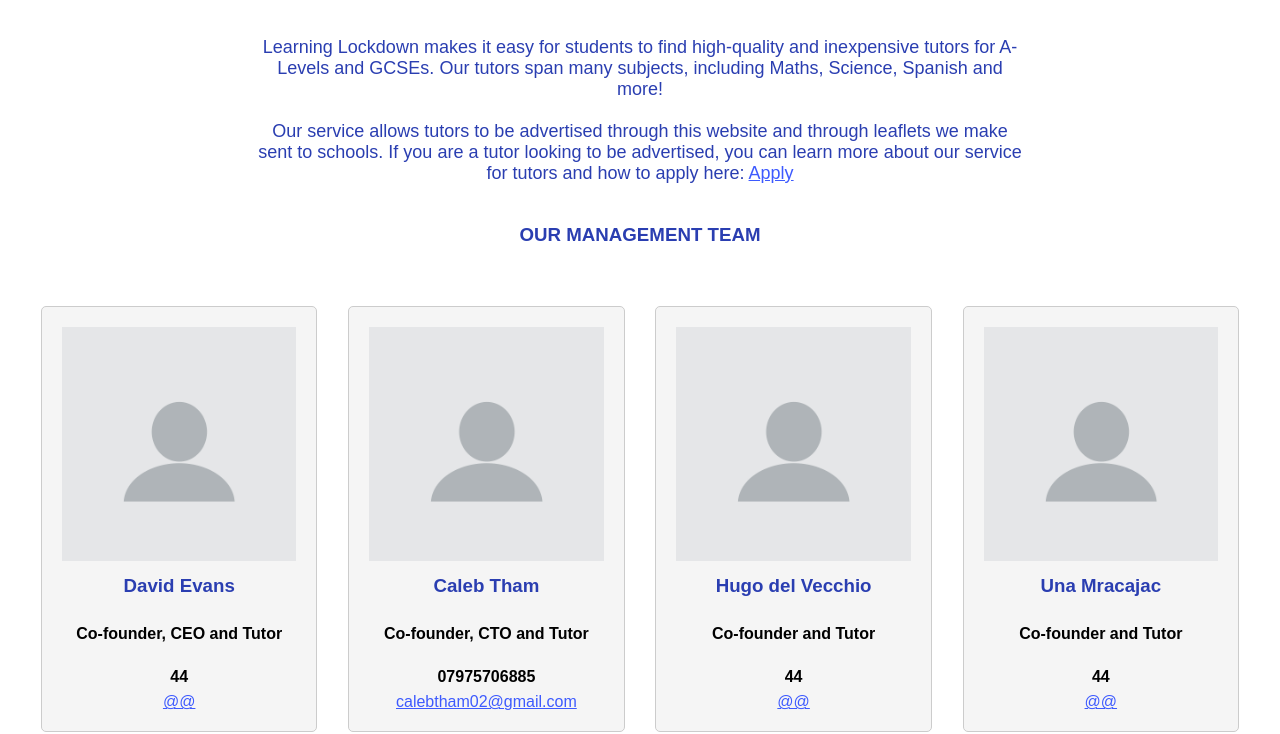
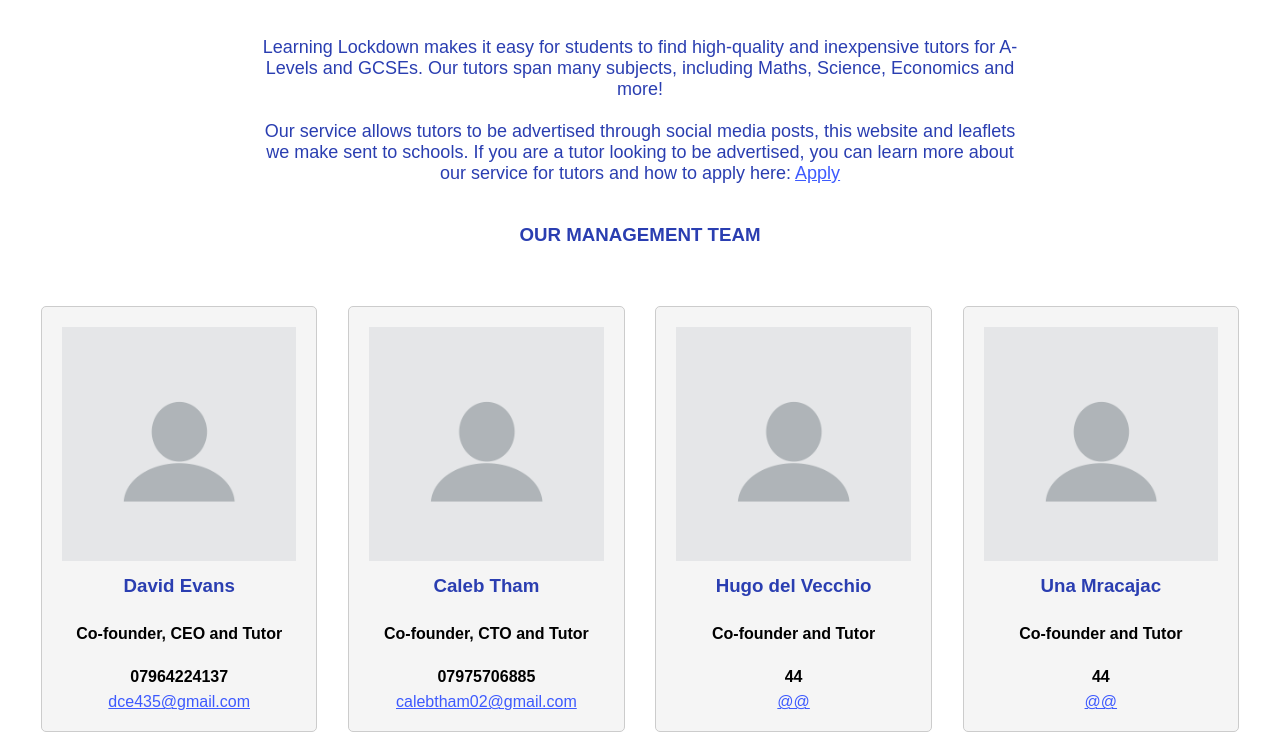
Before and after one commit to calebtham/lockdownlearning, a website: page public/About/index.html in a window 1280 px wide. Shown: the part 240-974 px from the top of the page. Drawn offline with Linux system fonts and the light colour scheme.

Commit message:
about page

```diff
--- a/public/About/index.html
+++ b/public/About/index.html
@@ -36,8 +36,8 @@
             <h1>ABOUT</h1>
             <div class=smallspacer></div>
             <div class=constrict>
-                <p>Learning Lockdown makes it easy for students to find high-quality and inexpensive tutors for A-Levels and GCSEs. Our tutors span many subjects, including Maths, Science, Spanish and more! <br> <br>
-                    Our service allows tutors to be advertised through this website and through leaflets we make sent to schools. If you are a tutor looking to be advertised, you can learn more about our service for tutors and how to apply here: <a href="../Apply">Apply</a>
+                <p>Learning Lockdown makes it easy for students to find high-quality and inexpensive tutors for A-Levels and GCSEs. Our tutors span many subjects, including Maths, Science, Economics and more! <br> <br>
+                    Our service allows tutors to be advertised through social media posts, this website and leaflets we make sent to schools. If you are a tutor looking to be advertised, you can learn more about our service for tutors and how to apply here: <a href="../Apply">Apply</a>
                 </p>
                 <div class=smallspacer></div>
                 <h3>OUR MANAGEMENT TEAM</h3>
--- a/public/tutors.json
+++ b/public/tutors.json
@@ -3,8 +3,8 @@
         "name": "David Evans",
         "subjects": "Mathematics, Economics (A-Level or GCSE)",
         "qualifications": "A*AA (Economics, Mathematics, Physics)",
-        "email": "@@",
-        "phoneNo": "44",
+        "email": "dce435@gmail.com",
+        "phoneNo": "07964224137",
         "role": "Co-founder, CEO and Tutor",
         "price": "£20 per hour",
         "image": "blankpp.jpg"
```
